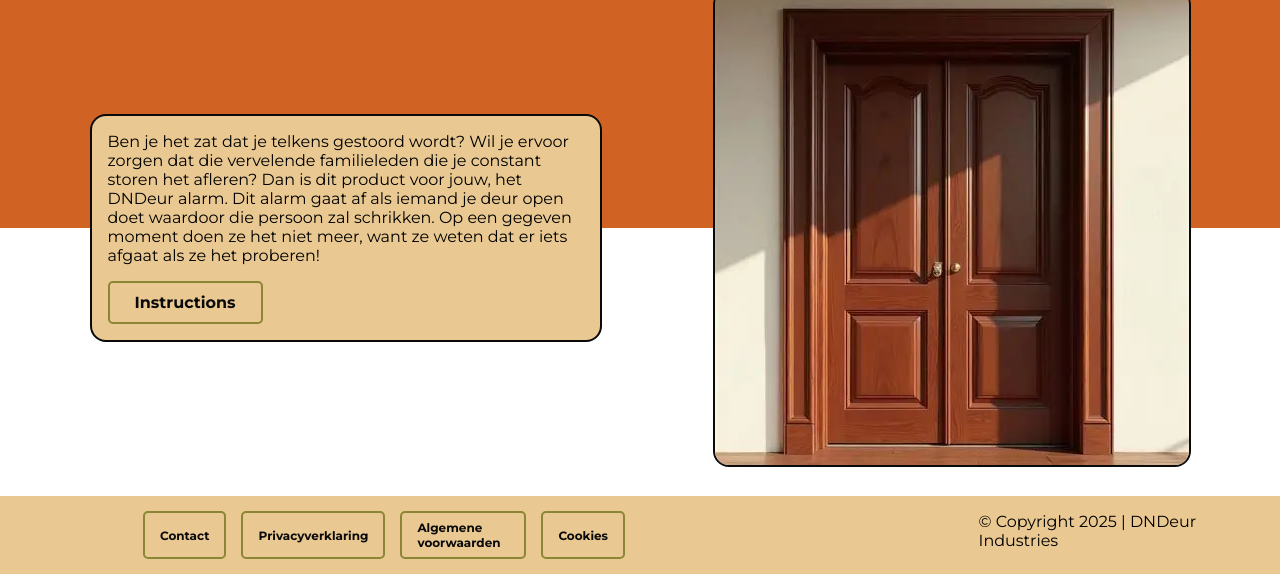
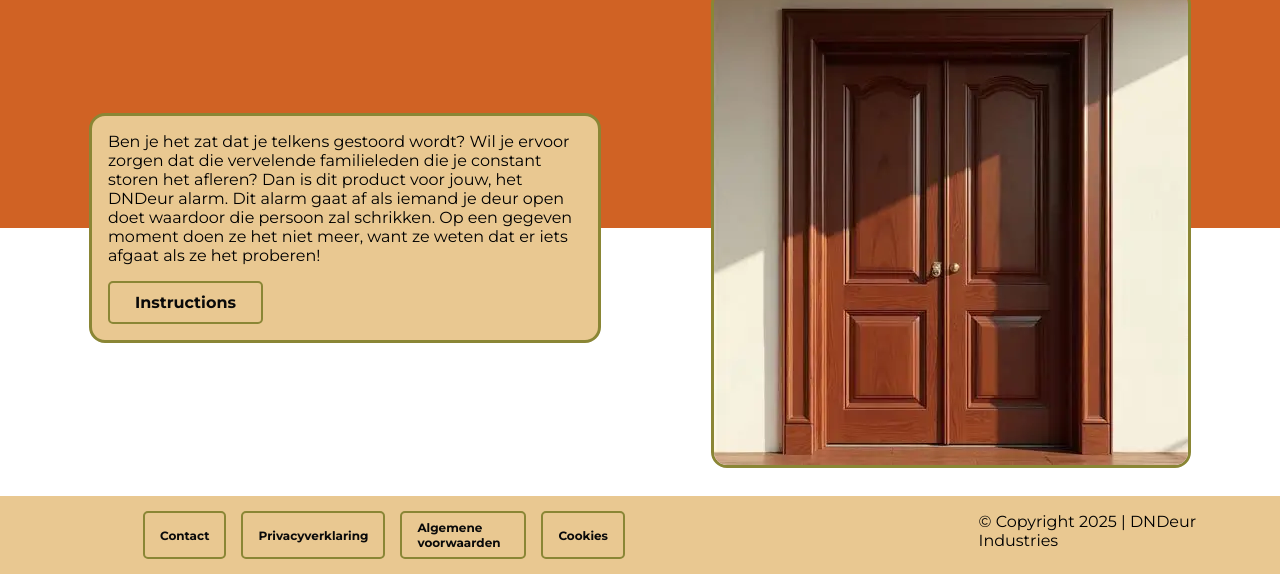
Before and after one commit to NulvWorks/nulvworks.github.io, a plain HTML site: page index.html in a window 1280 px wide. Shown: the part 226-800 px from the top of the page. Drawn offline with Linux system fonts and the light colour scheme; a web font is replaced by a local one.

Commit message:
Small continuity fixes

```diff
--- a/css/style.css
+++ b/css/style.css
@@ -122,7 +122,7 @@ header .header-text {
   flex-direction: column;
 
   background-color: var(--beige);
-  border: 2px solid var(--black);
+  border: 3px solid var(--green);
   border-radius: 1em;
   padding: 1em;
 
@@ -140,7 +140,7 @@ header .header-text p {
 header img {
   justify-self: center;
   align-self: center;
-  border: 2px solid var(--black);
+  border: 3px solid var(--green);
   border-radius: 1em;
 
   max-width: 100%;
```
Also changed, not shown: index.html (+1 -0 lines), instructions.html (+1 -1 lines).
